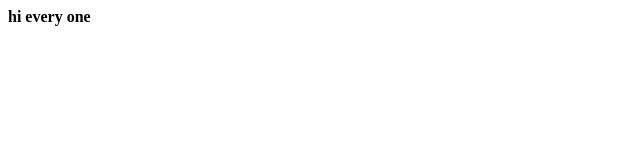
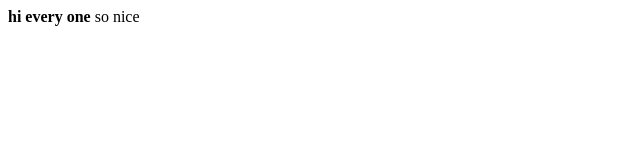
Before and after one commit to Momen-Odeh/ITG_Momen, a plain HTML site: page index.html in a window 1280 px wide. Shown: the full height of the page, 0-640 px from the left. Drawn offline with Linux system fonts and the light colour scheme.

Commit message:
just one file

```diff
--- a/index.html
+++ b/index.html
@@ -11,5 +11,6 @@
 <b>
 hi every one
 </b>
+so nice
 </body>
 </html>
```
